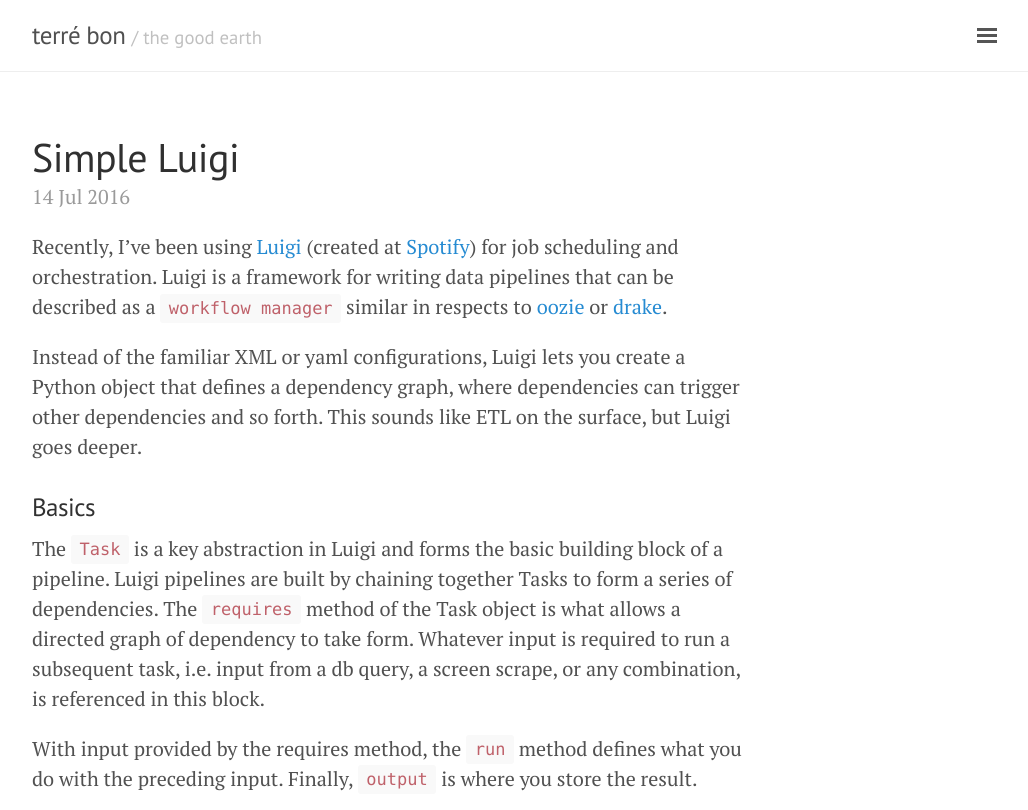
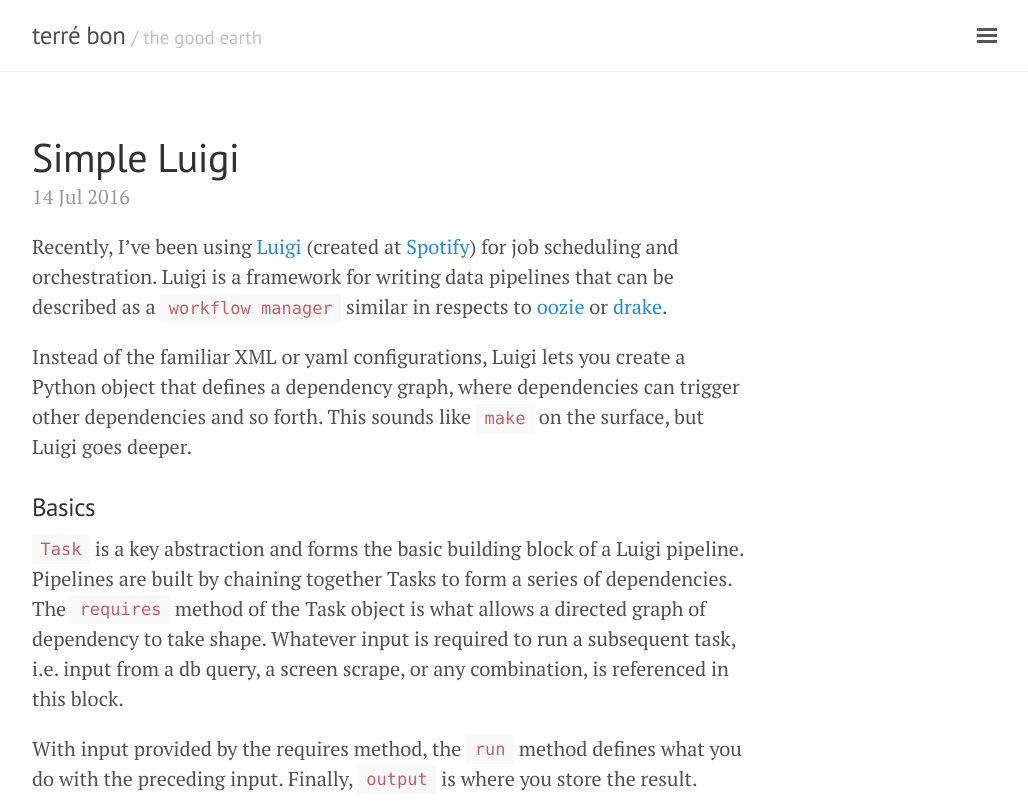
Before and after one commit to geraldmc/geraldmc.github.io, a Jekyll site: the page built from index.html, in a window 1280 px wide and 900 px high, cut to the strip 0-810 px from the top of the window. Shown: the whole strip, without its empty margins (248-1276 px from the left). Built offline with Jekyll 4.4.1, drawn with Linux system fonts in a browser that asks for light colours; formulas are drawn with MathJax 3; the list of posts is cut into pages by our own code.

Commit message:
cleans up

```diff
--- a/_posts/2016-07-14-simple-luigi.md
+++ b/_posts/2016-07-14-simple-luigi.md
@@ -1,10 +1,10 @@
 Recently, I've been using [Luigi](https://pypi.python.org/pypi/luigi/2.2.0) (created at [Spotify](https://en.wikipedia.org/wiki/Spotify)) for job scheduling and orchestration.  Luigi is a framework for writing data pipelines that can be described as a `workflow manager` similar in respects to [oozie](http://oozie.apache.org/) or [drake](https://github.com/Factual/drake).
 
-Instead of the familiar XML or yaml configurations, Luigi lets you create a Python object that defines a dependency graph, where dependencies can trigger other dependencies and so forth. This sounds like ETL on the surface, but Luigi goes deeper.
+Instead of the familiar XML or yaml configurations, Luigi lets you create a Python object that defines a dependency graph, where dependencies can trigger other dependencies and so forth. This sounds like `make` on the surface, but Luigi goes deeper.
 
 ### Basics
 
-The `Task` is a key abstraction in Luigi and forms the basic building block of a pipeline. Luigi pipelines are built by chaining together Tasks to form a series of dependencies. The `requires` method of the Task object is what allows a directed graph of dependency to take form. Whatever input is required to run a subsequent task, i.e. input from a db query, a screen scrape, or any combination, is referenced in this block.
+`Task` is a key abstraction and forms the basic building block of a Luigi pipeline. Pipelines are built by chaining together Tasks to form a series of dependencies. The `requires` method of the Task object is what allows a directed graph of dependency to take shape. Whatever input is required to run a subsequent task, i.e. input from a db query, a screen scrape, or any combination, is referenced in this block.
 
 With input provided by the requires method, the `run` method defines what you do with the preceding input. Finally, `output` is where you store the result.
 
```
